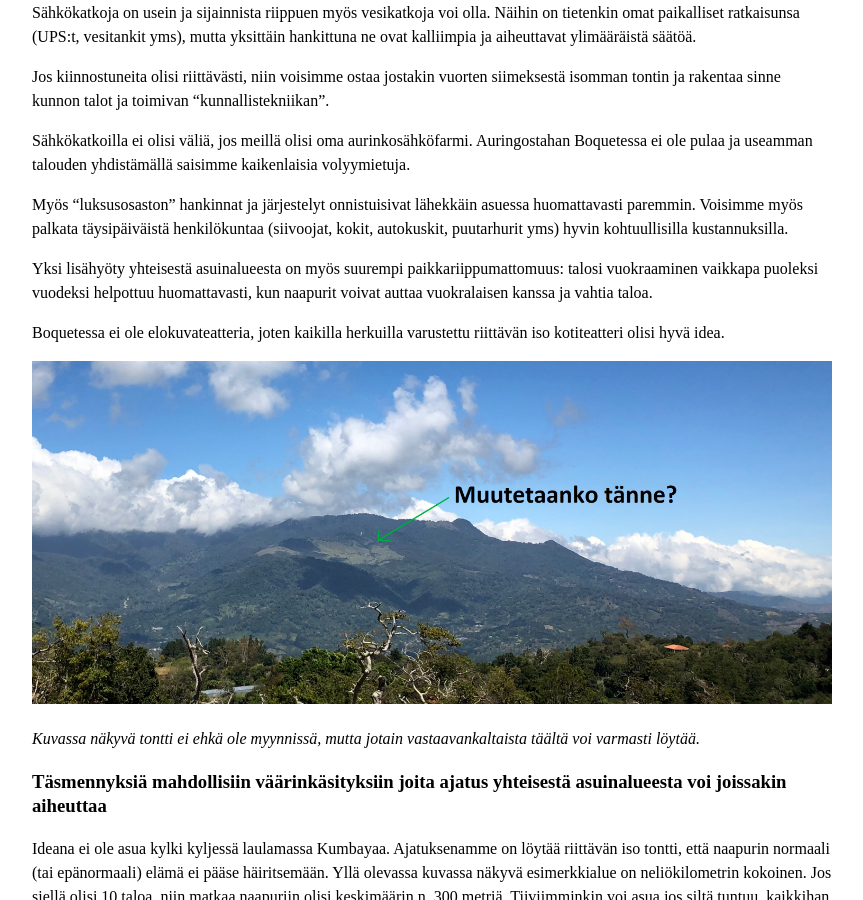
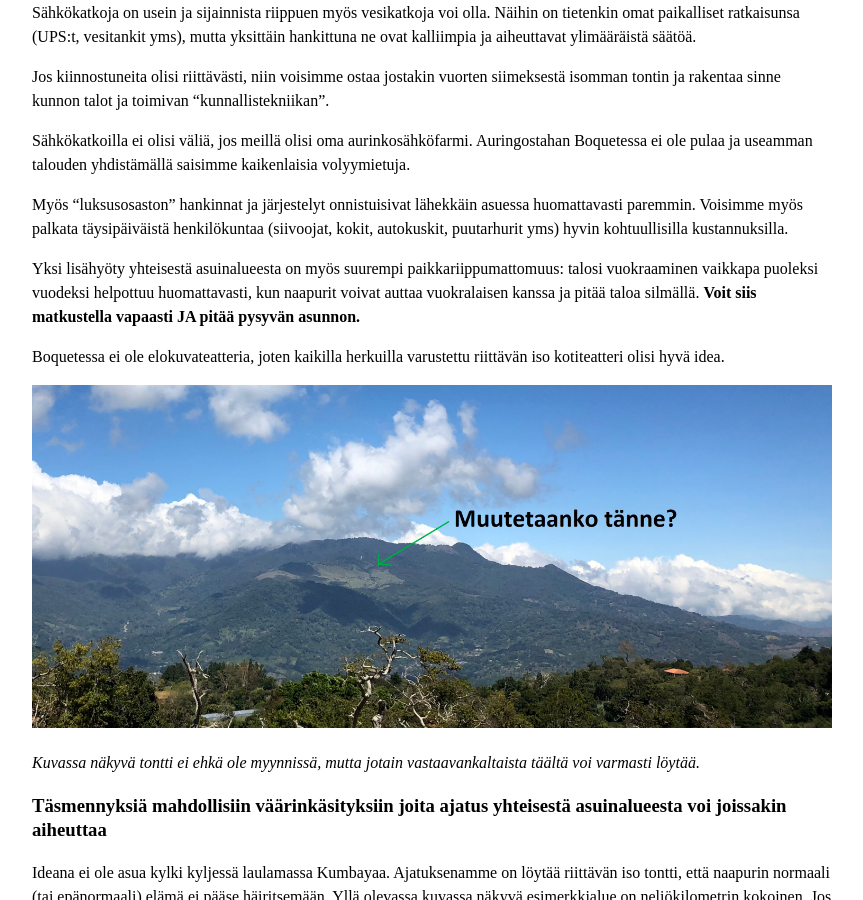
Before and after one commit to pitkonaarinparatiisi/pitkonaarinparatiisi.github.io, a Jekyll site: the page built from yhteiso.md, in a window 1280 px wide and 900 px high, scrolled down 819 px. Shown: the whole window, without its empty margins (208-1071 px from the left). Built offline with Jekyll 4.4.1, drawn with Linux system fonts in a browser that asks for light colours; our own code applies the rules of GitHub Pages for plain Markdown files.

Commit message:
Update yhteiso.md

```diff
--- a/yhteiso.md
+++ b/yhteiso.md
@@ -25,7 +25,7 @@ Sähkökatkoilla ei olisi väliä, jos meillä olisi oma aurinkosähköfarmi. Au
 
 Myös "luksusosaston" hankinnat ja järjestelyt onnistuisivat lähekkäin asuessa huomattavasti paremmin. Voisimme myös palkata täysipäiväistä henkilökuntaa (siivoojat, kokit, autokuskit, puutarhurit yms) hyvin kohtuullisilla kustannuksilla.
 
-Yksi lisähyöty yhteisestä asuinalueesta on myös suurempi paikkariippumattomuus: talosi vuokraaminen vaikkapa puoleksi vuodeksi helpottuu huomattavasti, kun naapurit voivat auttaa vuokralaisen kanssa ja vahtia taloa.
+Yksi lisähyöty yhteisestä asuinalueesta on myös suurempi paikkariippumattomuus: talosi vuokraaminen vaikkapa puoleksi vuodeksi helpottuu huomattavasti, kun naapurit voivat auttaa vuokralaisen kanssa ja pitää taloa silmällä. **Voit siis matkustella vapaasti JA pitää pysyvän asunnon.**
 
 Boquetessa ei ole elokuvateatteria, joten kaikilla herkuilla varustettu riittävän iso kotiteatteri olisi hyvä idea.
 
```
